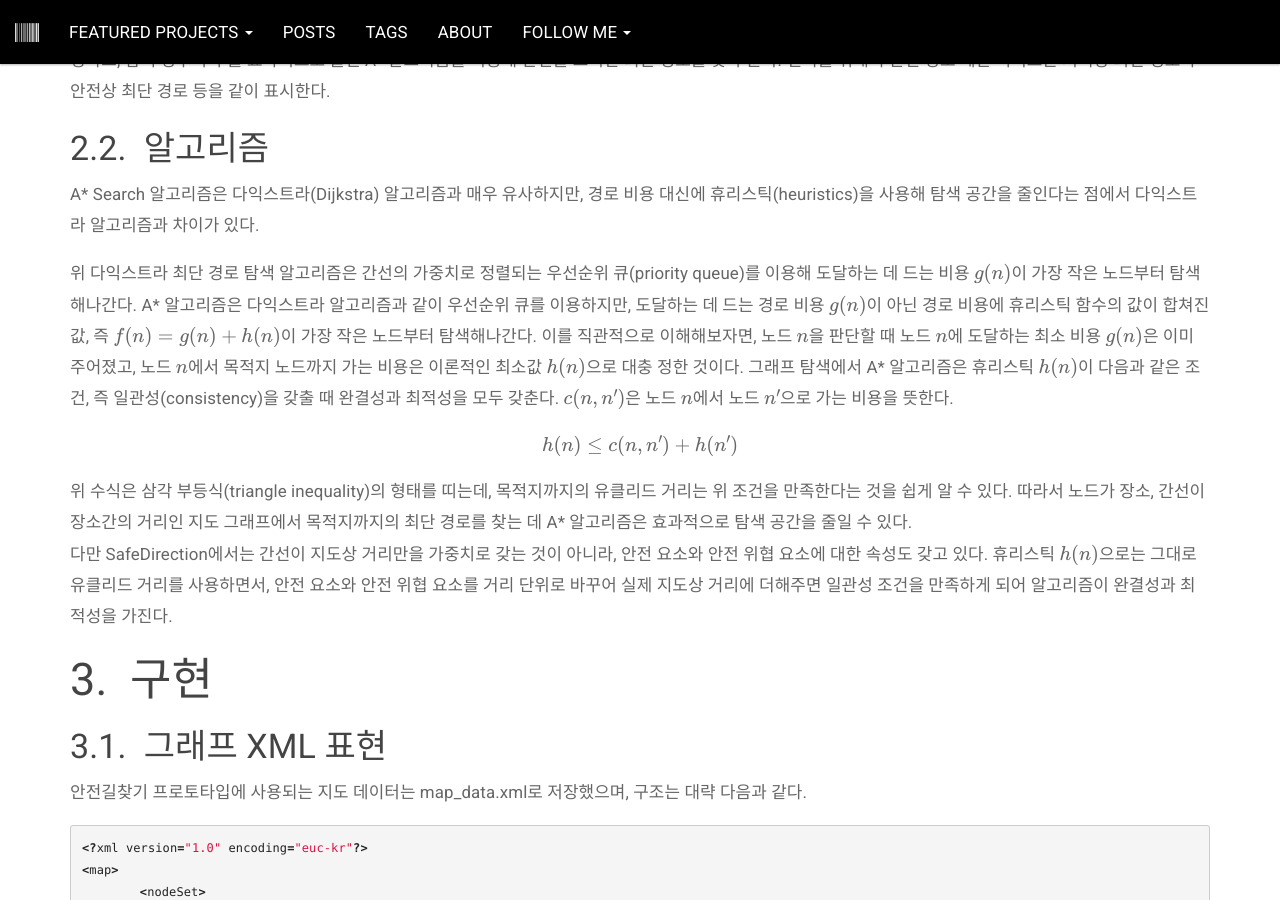
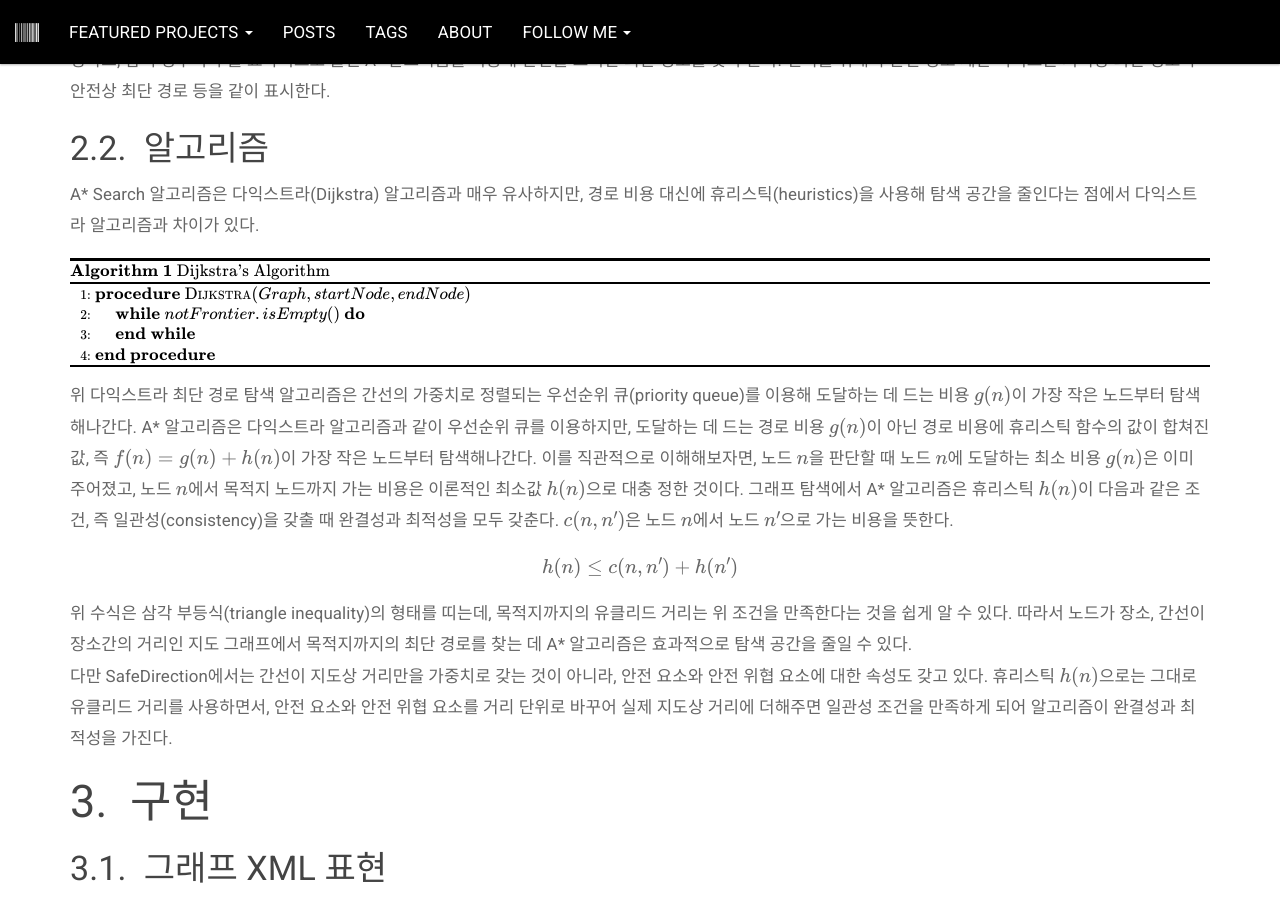
Before and after one commit to PnDong/pndong.github.io, a Jekyll site: the page built from _posts/2020-02-11-safe-direction-using-astar.html, in a window 1280 px wide and 900 px high, scrolled down 1376 px. Built offline with Jekyll 4.4.1, drawn with Linux system fonts in a browser that asks for light colours; nearby versions of some CDN libraries; formulas are drawn with MathJax 3; comment, search, counter and statistics services are not loaded.

Commit message:
Update post

```diff
--- a/_pages/about.html
+++ b/_pages/about.html
@@ -11,7 +11,7 @@ My name Susung Hong.
 </p>
 <p>
 The purpose of my life?
-aaa
+aaaa
 </p>
 
 <p>
--- a/_posts/2020-02-11-safe-direction-using-astar.html
+++ b/_posts/2020-02-11-safe-direction-using-astar.html
@@ -51,6 +51,18 @@ use_math: true
 
 <p>
 	A* Search 알고리즘은 다익스트라(Dijkstra) 알고리즘과 매우 유사하지만, 경로 비용 대신에 휴리스틱(heuristics)을 사용해 탐색 공간을 줄인다는 점에서 다익스트라 알고리즘과 차이가 있다.<br>
+
+{% include pseudocode.html id="2" code="
+\begin{algorithm}
+\caption{Dijkstra's Algorithm}
+\begin{algorithmic}
+\PROCEDURE{Dijkstra}{$Graph, startNode, endNode$}
+	\WHILE{$not Frontier.isEmpty()$}
+    \ENDWHILE
+\ENDPROCEDURE
+\end{algorithmic}
+\end{algorithm}
+" %}
 
 {% include pseudocode.html id="1" code="
 \begin{algorithm}
```
